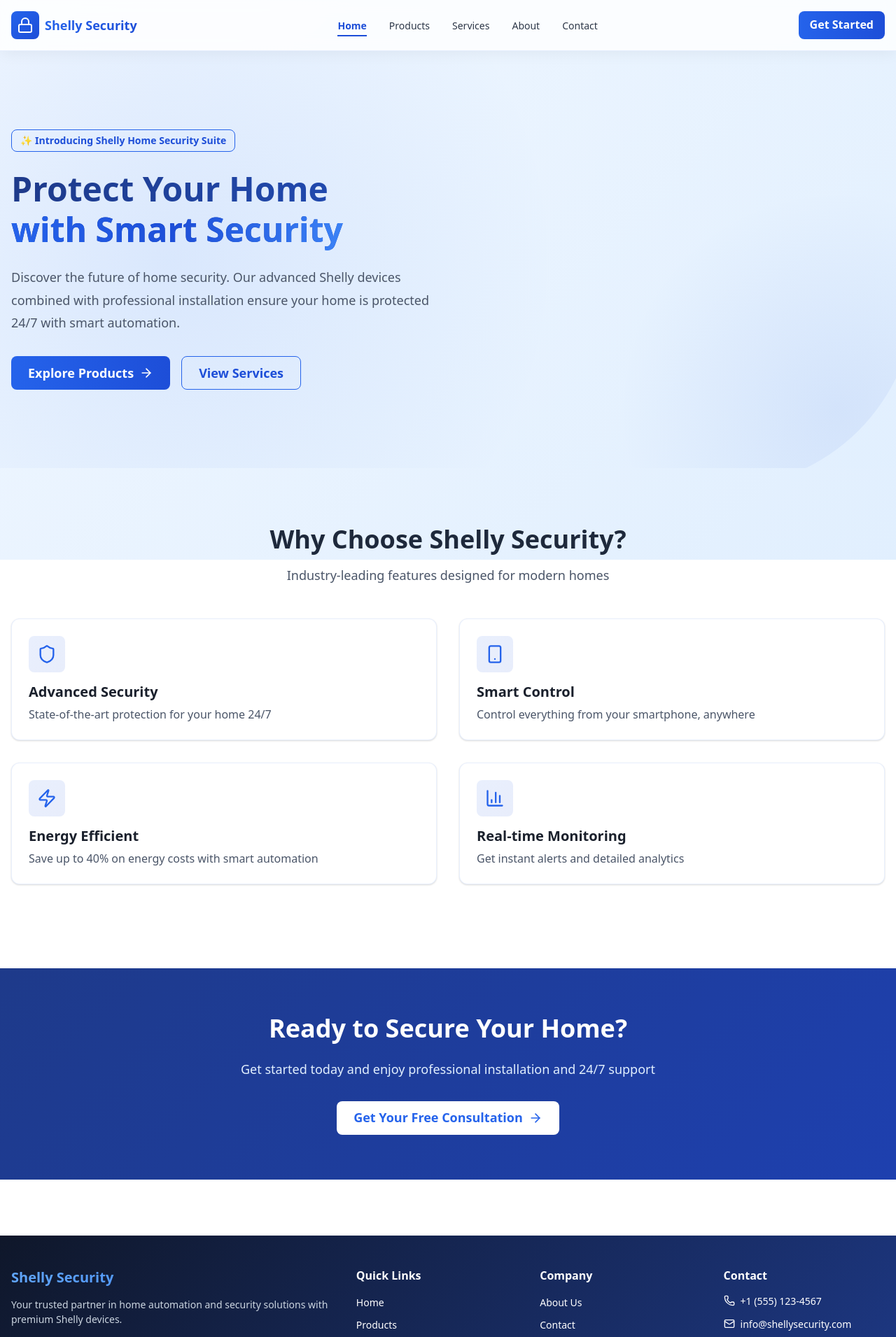
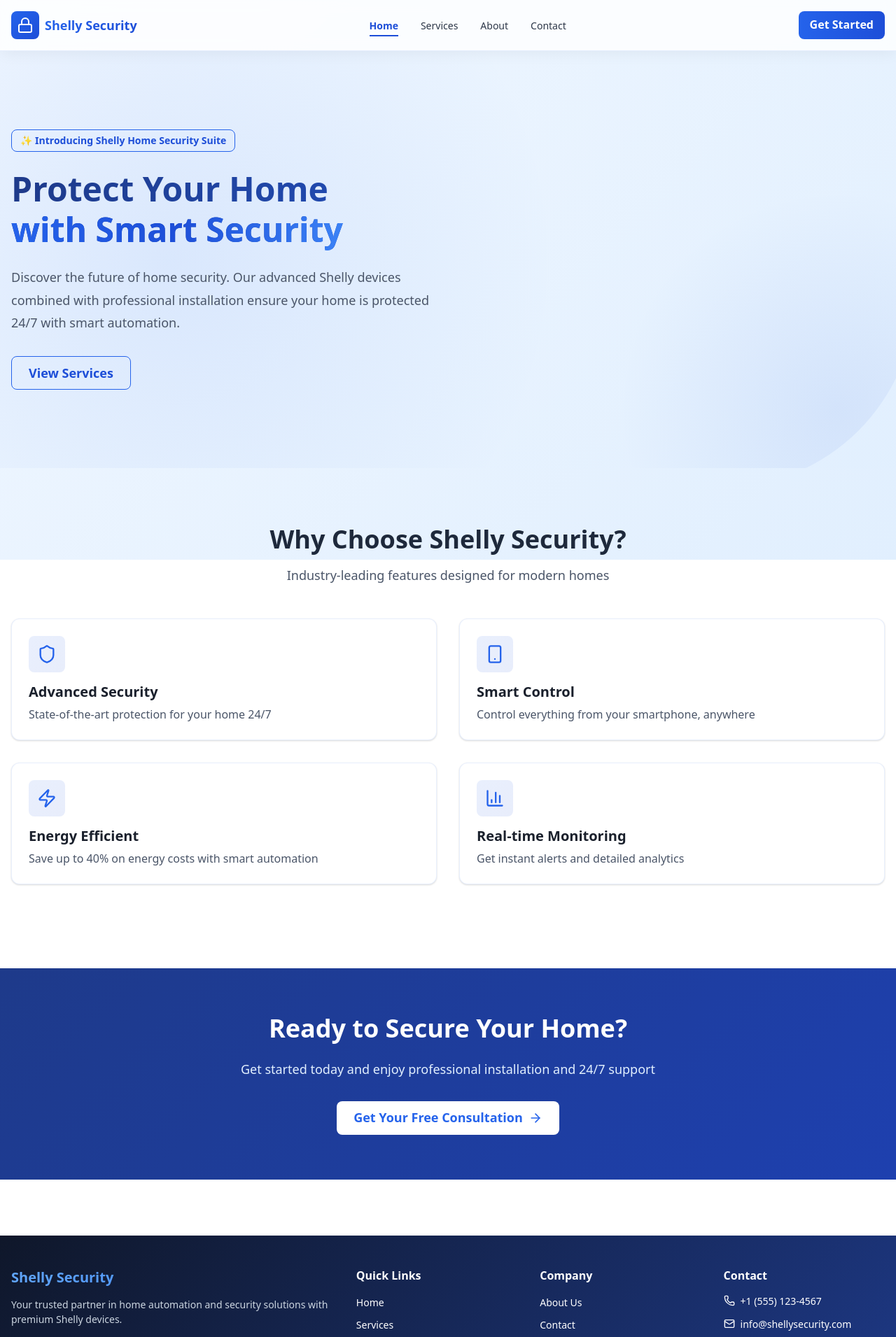
Before and after one commit to dsmircic/lpd-security, a React (Vite) app: page / in a window 1280 px wide. Shown: the top 1911 px of the page at 70% size. Built offline with nearby package versions, Linux system fonts and the light colour scheme.

Commit message:
Remove /products

```diff
--- a/src/components/Footer.tsx
+++ b/src/components/Footer.tsx
@@ -83,11 +83,6 @@ export default function Footer() {
                   Home
                 </ChakraLink>
               </RouterLink>
-              <RouterLink to="/products">
-                <ChakraLink fontSize="sm" _hover={{ color: "blue.300" }}>
-                  Products
-                </ChakraLink>
-              </RouterLink>
               <RouterLink to="/services">
                 <ChakraLink fontSize="sm" _hover={{ color: "blue.300" }}>
                   Services
--- a/src/components/Header.tsx
+++ b/src/components/Header.tsx
@@ -16,7 +16,6 @@ export default function Header() {
 
   const navLinks = [
     { label: "Home", path: "/" },
-    { label: "Products", path: "/products" },
     { label: "Services", path: "/services" },
     { label: "About", path: "/about" },
     { label: "Contact", path: "/contact" },
--- a/src/pages/Home.tsx
+++ b/src/pages/Home.tsx
@@ -165,21 +165,6 @@ export default function Home() {
 
             <MotionBox variants={itemVariants}>
               <HStack spacing={4} flexWrap={{ base: "wrap", md: "nowrap" }}>
-                <RouterLink to="/products">
-                  <Button
-                    size="lg"
-                    bgGradient="linear(to-r, #2563eb, #1d4ed8)"
-                    color="white"
-                    rightIcon={<ArrowRight size={20} />}
-                    _hover={{
-                      transform: "translateY(-4px)",
-                      boxShadow: "0 20px 40px rgba(37, 99, 235, 0.4)",
-                    }}
-                    transition="all 0.3s"
-                  >
-                    Explore Products
-                  </Button>
-                </RouterLink>
                 <RouterLink to="/services">
                   <Button
                     size="lg"
--- a/src/router.tsx
+++ b/src/router.tsx
@@ -1,7 +1,6 @@
 import { RootRoute, Route, createRouter } from "@tanstack/react-router";
 import RootLayout from "./pages/RootLayout";
 import Home from "./pages/Home";
-import Products from "./pages/Products";
 import Services from "./pages/Services";
 import About from "./pages/About";
 import Contact from "./pages/Contact";
@@ -17,12 +16,6 @@ const indexRoute = new Route({
   getParentRoute: () => rootRoute,
   path: "/",
   component: Home,
-});
-
-const productsRoute = new Route({
-  getParentRoute: () => rootRoute,
-  path: "/products",
-  component: Products,
 });
 
 const servicesRoute = new Route({
@@ -52,7 +45,6 @@ const notFoundRoute = new Route({
 // Create the route tree
 const routeTree = rootRoute.addChildren([
   indexRoute,
-  productsRoute,
   servicesRoute,
   aboutRoute,
   contactRoute,
```
